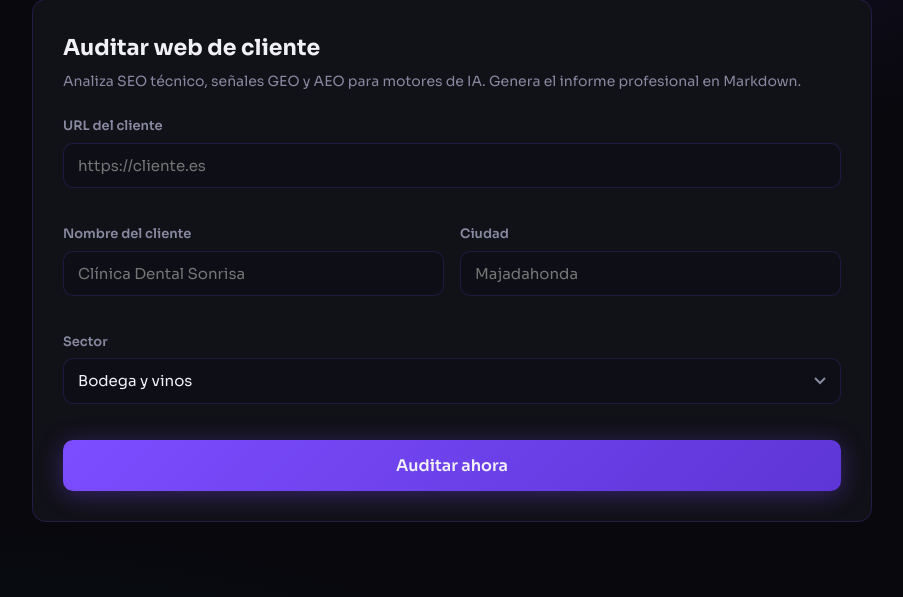
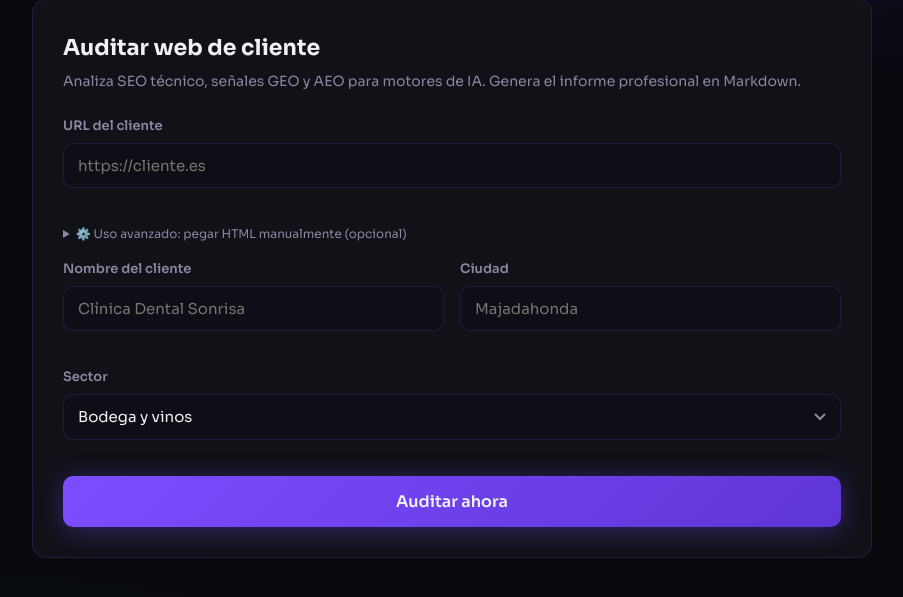
Before and after one commit to NexusForgeIA/WHITEMOON-SEO-GEO-IA, a Flask app: page / in a window 1280 px wide. Shown: the part 118-715 px from the top of the page, without its empty margins (188-1091 px from the left). Run offline with Flask 3, Linux system fonts and the light colour scheme; the visitor is signed in with stand-in values (Sample User, id 1).

Commit message:
feat: modo HTML directo para webs que bloquean el fetch (Cloudflare/403) (#18)
- Formulario: textarea opcional colapsado bajo el campo URL ('Uso
  avanzado: pegar HTML manualmente'), con estilo discreto para uso
  interno; se envía como campo 'html' del POST /audit.
- app.py: si llega HTML pegado se usa para el análisis en lugar de
  descargar la URL; vacío → flujo normal. URL, nombre, sector y ciudad
  siguen siendo obligatorios para los metadatos del informe.
- audit_client.py: fetch_site() y run_audit_full() aceptan html_manual;
  con él se omite solo la descarga de la página principal (robots.txt y
  llms.txt se intentan igualmente) y el análisis es idéntico.

https://claude.ai/code/session_01PF5EGHHCj9Xk81xDsbw4LL

Co-authored-by: Claude <noreply@anthropic.com>

```diff
--- a/app.py
+++ b/app.py
@@ -100,6 +100,10 @@ def audit():
     nombre = (data.get("nombre") or "").strip()
     sector = (data.get("sector") or "").strip()
     ciudad = (data.get("ciudad") or "").strip()
+    # Modo HTML directo (uso interno): HTML pegado a mano cuando la web
+    # bloquea el fetch (Cloudflare/403). URL/sector/ciudad siguen siendo
+    # obligatorios para los metadatos del informe.
+    html_manual = (data.get("html") or "").strip() or None
 
     if not all([url, nombre, sector, ciudad]):
         return jsonify(ok=False, error="Faltan campos: url, nombre, sector y ciudad son obligatorios."), 400
@@ -108,7 +112,8 @@ def audit():
         return jsonify(ok=False, error="La URL no parece válida (ej: https://cliente.es)."), 400
 
     try:
-        result = run_audit_full(url, nombre, sector, ciudad, out_dir=str(REPORTS_DIR))
+        result = run_audit_full(url, nombre, sector, ciudad, out_dir=str(REPORTS_DIR),
+                                html_manual=html_manual)
     except AuditError as e:
         return jsonify(ok=False, error=str(e)), 502
     except Exception as e:
--- a/audit_client.py
+++ b/audit_client.py
@@ -47,10 +47,24 @@ LOCALBUSINESS_HINTS = (
 # BLOQUE 1 — FETCH
 # ──────────────────────────────────────────────────────────────────────────────
 
-def fetch_site(url):
-    """Descarga la página principal, robots.txt y llms.txt."""
+def fetch_site(url, html_manual=None):
+    """Descarga la página principal, robots.txt y llms.txt.
+
+    Con html_manual (HTML pegado a mano cuando la web bloquea el fetch,
+    p. ej. Cloudflare/403) se omite la descarga de la página principal y
+    se analiza ese HTML; robots.txt y llms.txt se intentan igualmente.
+    """
     if not url.startswith(("http://", "https://")):
         url = "https://" + url
+
+    if html_manual:
+        root = "{0}://{1}".format(urlparse(url).scheme, urlparse(url).netloc)
+        html = html_manual.encode("utf-8")
+        return {"url": url, "root": root, "html": html,
+                "soup": BeautifulSoup(html, "html.parser"),
+                "robots": _fetch_optional(root + "/robots.txt"),
+                "llms": _fetch_optional(root + "/llms.txt")}
+
     try:
         resp = requests.get(url, headers=HEADERS, timeout=TIMEOUT, allow_redirects=True)
     except requests.exceptions.SSLError:
@@ -1452,13 +1466,17 @@ def _render_fix(w, check):
 # Main
 # ──────────────────────────────────────────────────────────────────────────────
 
-def run_audit_full(url, nombre, sector, ciudad, out_dir="reports"):
+def run_audit_full(url, nombre, sector, ciudad, out_dir="reports", html_manual=None):
     """Ejecuta la auditoría completa, escribe el informe y devuelve un dict
-    con todos los datos (para CLI y para la interfaz web)."""
+    con todos los datos (para CLI y para la interfaz web).
+
+    html_manual: HTML pegado a mano (modo directo); si se indica, no se
+    descarga la página principal. El análisis es idéntico en ambos casos."""
     print("🌙 WhiteMoon — Auditoría GEO IA")
-    print("→ Auditando %s (%s, %s, %s)…" % (url, nombre, sector, ciudad))
-
-    site = fetch_site(url)
+    print("→ Auditando %s (%s, %s, %s)%s…" % (url, nombre, sector, ciudad,
+                                              " [HTML directo]" if html_manual else ""))
+
+    site = fetch_site(url, html_manual)
     print("✓ HTML descargado (%d KB) · robots.txt: %s · llms.txt: %s" % (
         len(site["html"]) // 1024,
         "sí" if site["robots"] is not None else "no",
--- a/static/app.js
+++ b/static/app.js
@@ -145,7 +145,8 @@
       url: $("f-url").value.trim(),
       nombre: $("f-nombre").value.trim(),
       sector: sectorSel.value === "otro" ? sectorOtro.value.trim() : sectorSel.value,
-      ciudad: $("f-ciudad").value.trim()
+      ciudad: $("f-ciudad").value.trim(),
+      html: $("f-html").value.trim()
     };
 
     startLoading();
--- a/static/style.css
+++ b/static/style.css
@@ -185,6 +185,31 @@ select {
   padding-right: 38px;
 }
 select option { background: var(--bg2); color: var(--text); }
+
+/* Modo HTML directo (uso interno): discreto, colapsado por defecto */
+.html-directo summary {
+  font-size: 12px;
+  color: var(--muted);
+  cursor: pointer;
+  user-select: none;
+}
+.html-directo textarea {
+  width: 100%;
+  margin-top: 8px;
+  font-family: monospace;
+  font-size: 12px;
+  color: var(--text);
+  background: var(--bg2);
+  border: 1px solid var(--border);
+  border-radius: 10px;
+  padding: 10px 12px;
+  outline: none;
+  resize: vertical;
+}
+.html-directo textarea:focus {
+  border-color: var(--p);
+  box-shadow: 0 0 0 3px rgba(124, 77, 255, 0.18);
+}
 
 .field-error { color: var(--red); font-size: 12px; margin-top: 4px; min-height: 16px; }
 
--- a/templates/index.html
+++ b/templates/index.html
@@ -34,6 +34,13 @@
           <label for="f-url">URL del cliente</label>
           <input type="url" id="f-url" placeholder="https://cliente.es" autocomplete="off" required>
           <div class="field-error" id="err-url"></div>
+        </div>
+        <div class="full html-directo">
+          <details>
+            <summary>⚙️ Uso avanzado: pegar HTML manualmente (opcional)</summary>
+            <textarea id="f-html" rows="6" spellcheck="false"
+              placeholder="Pega aquí el HTML de la web si la URL da error 403.&#10;Obtenerlo: abre la web → Ctrl+U → Selecciona todo → Pega aquí."></textarea>
+          </details>
         </div>
         <div>
           <label for="f-nombre">Nombre del cliente</label>
```
